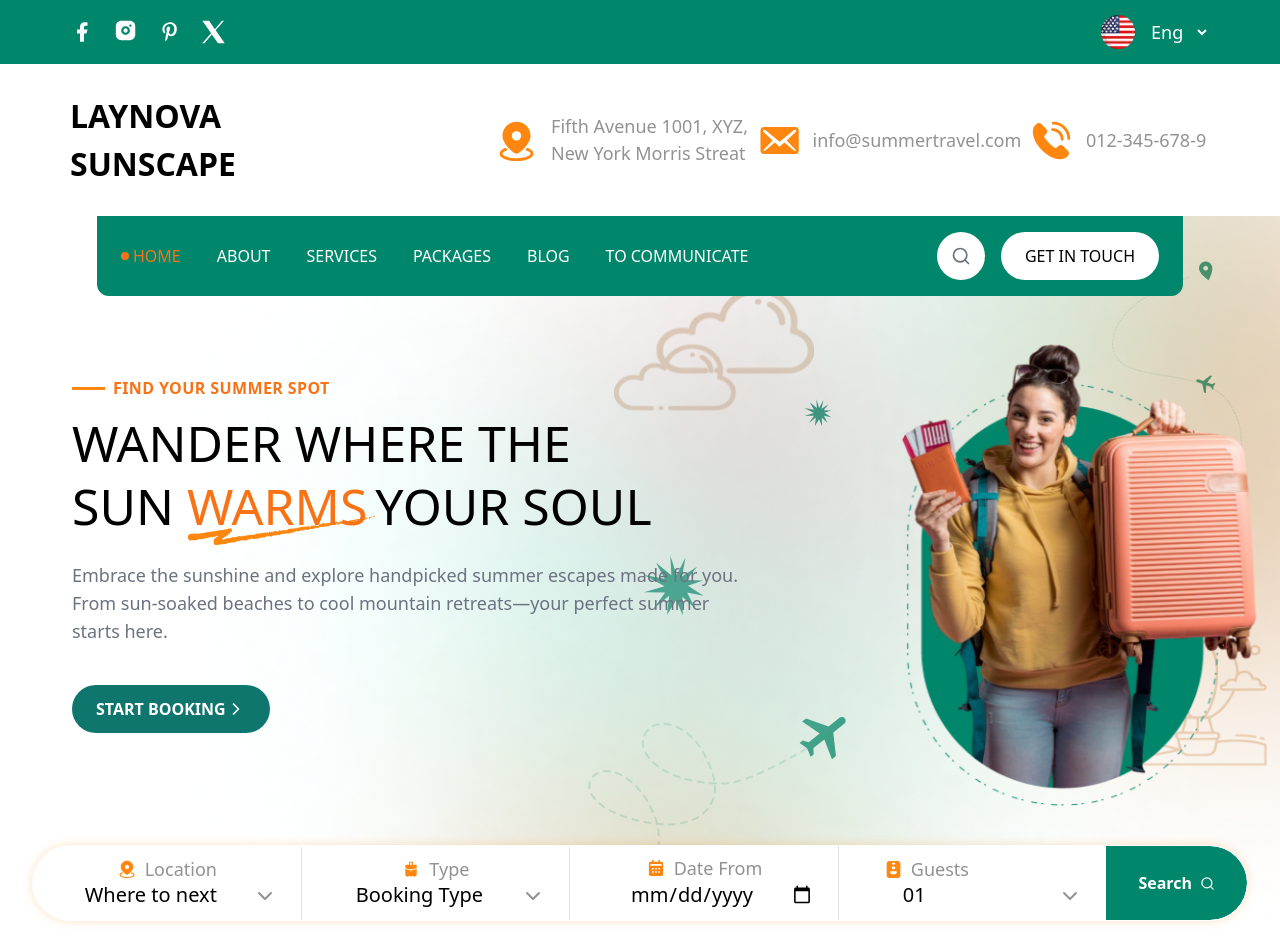
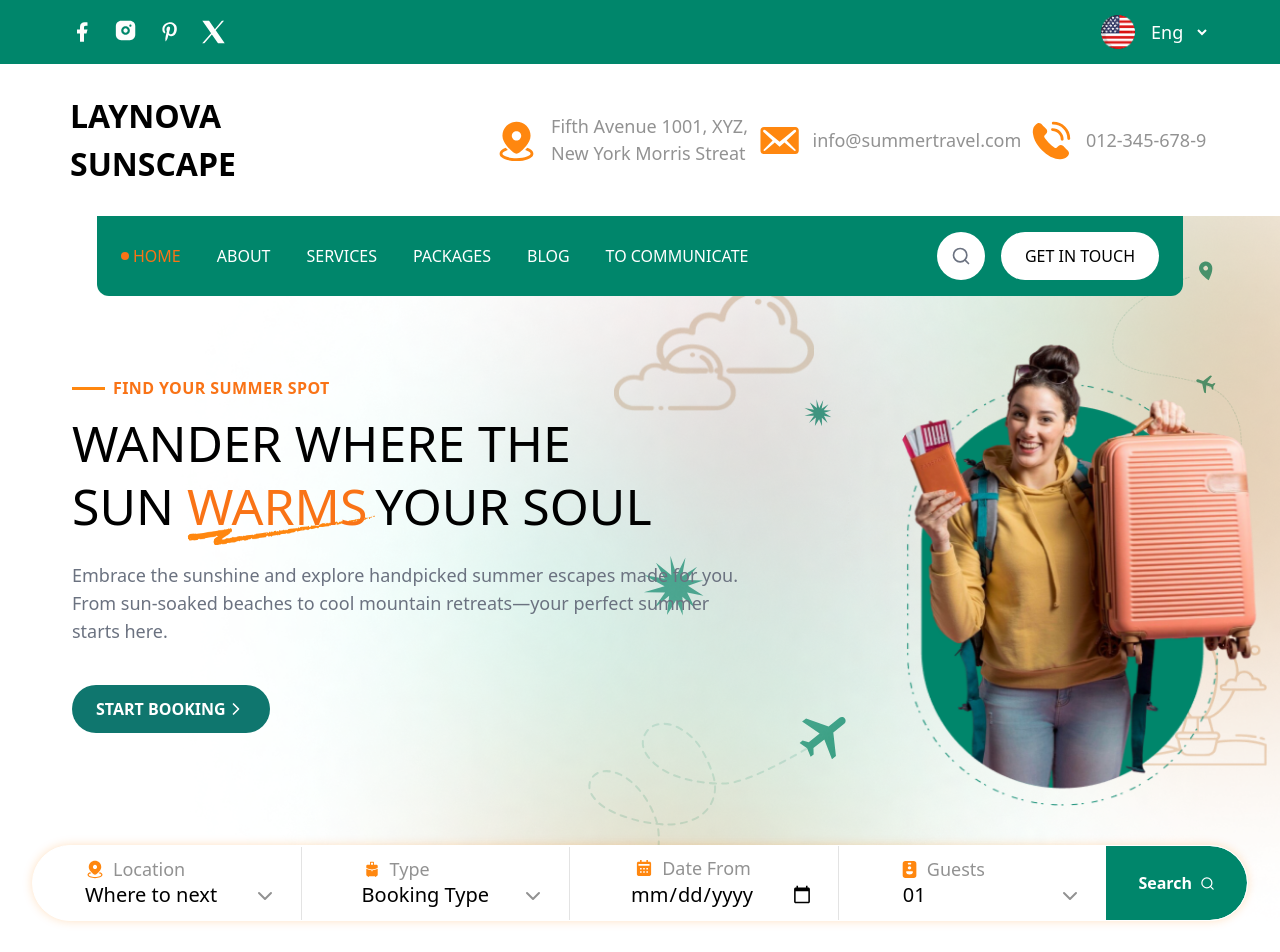
Before and after one commit to Alphamaaz/SUMMER-TRAVELING-WEB, a React (Vite) app: page / in a window 1280 px wide. Shown: the top 952 px of the page. Built offline with nearby package versions, Linux system fonts and the light colour scheme.

Commit message:
text aligned to the start in the desktop of the search in the hero section

```diff
--- a/src/components/Hero.jsx
+++ b/src/components/Hero.jsx
@@ -146,7 +146,7 @@ const Hero = () => {
         <div className="flex flex-col lg:flex-row justify-between items-center max-w-[1220px] mx-auto border border-white shadow-[0px_0px_10px_0px_#FF870F40] rounded-md md:rounded-[90px] bg-white mt-8 overflow-hidden">
           {/* Location */}
           <div className="relative px-4 sm:px-6 py-3 flex-1 w-full border-b lg:border-b-0 lg:border-r border-[#E3E3E3]">
-            <div className="flex gap-2 items-center justify-center">
+            <div className="flex gap-2 items-center justify-center md:justify-start md:pl-7">
               <img
                 src={locationo}
                 alt="location"
@@ -156,13 +156,13 @@ const Hero = () => {
                 Location
               </span>
             </div>
-            <select className="appearance-none bg-white text-base sm:text-[20px] font-[400] mt-1 text-center w-full focus:outline-none pr-8 cursor-pointer">
-              <option disabled selected>
+            <select className="appearance-none bg-white text-base sm:text-[20px] font-[400] mt-1 text-center  md:pl-7 w-full focus:outline-none pr-8 cursor-pointer">
+              <option className="md:text-start" disabled selected>
                 Where to next
               </option>
-              <option>Skardu, Pakistan</option>
-              <option>Paris, France</option>
-              <option>Bali, Indonesia</option>
+              <option className="md:text-start">Skardu, Pakistan</option>
+              <option className="md:text-start">Paris, France</option>
+              <option className="md:text-start">Bali, Indonesia</option>
             </select>
             <div className="absolute right-6 bottom-3 pointer-events-none text-[#929292] text-xl">
               <ChevronDown />
@@ -171,19 +171,19 @@ const Hero = () => {
 
           {/* Type */}
           <div className="relative px-4 sm:px-6 py-3 flex-1 w-full border-b lg:border-b-0 lg:border-r border-[#E3E3E3]">
-            <div className="flex gap-2 items-center justify-center">
-              <img src={tpe} alt="type" className="h-4 w-4 sm:h-5 sm:w-5" />
-              <span className="text-sm sm:text-[18px] font-[400] text-[#929292]">
+            <div className="flex gap-2 items-center justify-center md:justify-start md:pl-9">
+              <img src={tpe} alt="type" className="h-4 w-4 sm:h-5 sm:w-5 " />
+              <span className="text-sm sm:text-[18px] font-[400] text-[#929292] ">
                 Type
               </span>
             </div>
-            <select className="appearance-none bg-white text-base sm:text-[20px] font-[400] mt-1 text-center w-full focus:outline-none pr-8 cursor-pointer">
-              <option disabled selected>
+            <select className="appearance-none bg-white text-base sm:text-[20px] font-[400] mt-1 text-center md:pl-9 w-full focus:outline-none pr-8 cursor-pointer">
+              <option disabled selected className="md:text-start">
                 Booking Type
               </option>
-              <option>One Way</option>
-              <option>Round Trip</option>
-              <option>Multi-City</option>
+              <option className="md:text-start">One Way</option>
+              <option className="md:text-start">Round Trip</option>
+              <option className="md:text-start">Multi-City</option>
             </select>
             <div className="absolute right-6 bottom-3 pointer-events-none text-[#929292] text-xl">
               <ChevronDown />
@@ -195,7 +195,7 @@ const Hero = () => {
             onClick={handleFocusInput}
             className="px-4 sm:px-6 py-3 flex-1 w-full border-b lg:border-b-0 lg:border-r border-[#E3E3E3] cursor-pointer"
           >
-            <div className="flex gap-2 items-center justify-center cursor-pointer">
+            <div className="flex gap-2 items-center justify-center md:justify-start md:pl-10 cursor-pointer">
               <img
                 src={calendar}
                 alt="date"
@@ -214,7 +214,7 @@ const Hero = () => {
 
           {/* Guests */}
           <div className="relative px-4 sm:px-6 py-3 flex-1 w-full border-b lg:border-b-0 border-[#E3E3E3]">
-            <div className="flex gap-2 items-center justify-center md:justify-start md:ml-5">
+            <div className="flex gap-2 items-center justify-center  md:justify-start md:pl-9 ">
               <img src={guest} alt="guests" className="h-4 w-4 sm:h-5 sm:w-5" />
               <span className="text-sm sm:text-[18px] font-[400] text-[#929292]">
                 Guests
```
